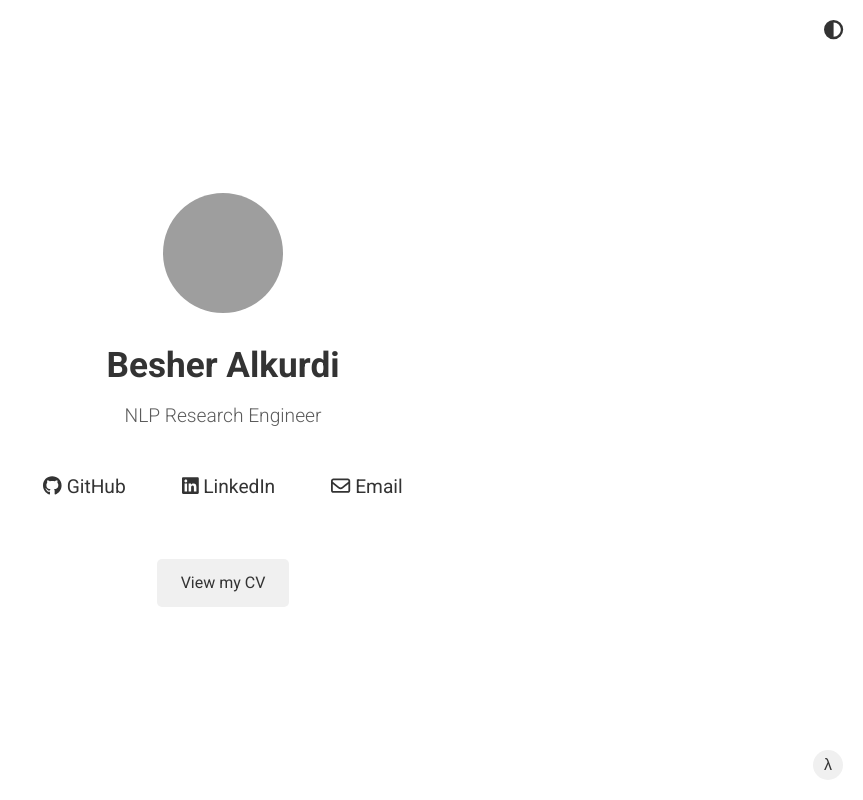
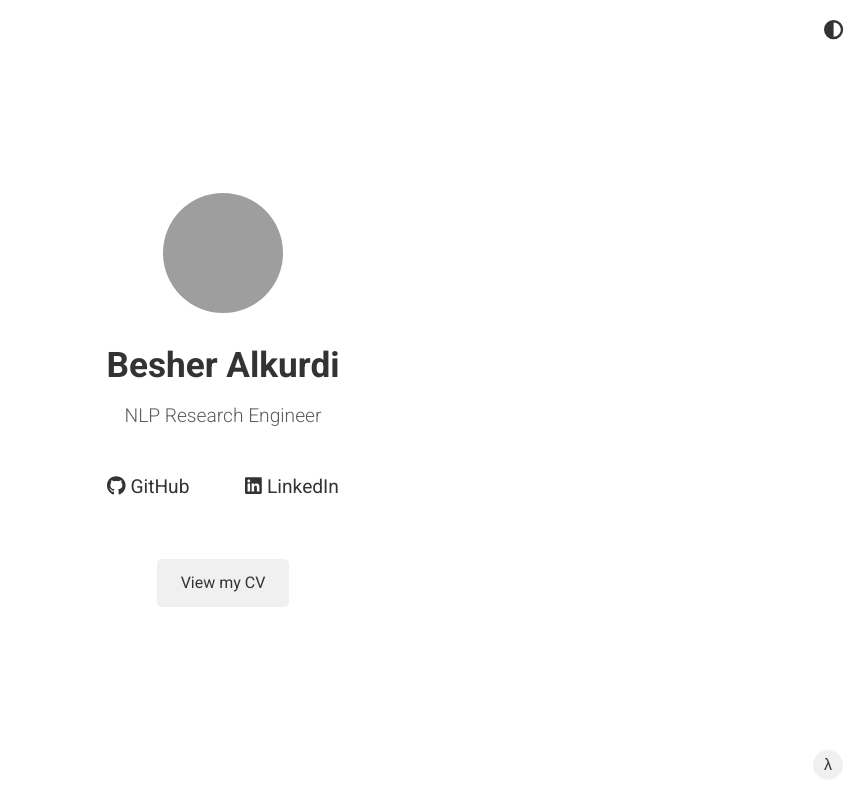
Before and after one commit to mrbesher/mrbesher.github.io, a plain HTML site: page index.html in a window 1280 px wide. Shown: the whole page, without its empty margins (417-1280 px from the left). Drawn offline with Linux system fonts and the light colour scheme; grey boxes are pictures that could not be loaded.

Commit message:
Remove email

```diff
--- a/index.html
+++ b/index.html
@@ -200,9 +200,6 @@
                 <a href="https://www.linkedin.com/in/mrbesher" target="_blank"
                     ><i class="fab fa-linkedin"></i> LinkedIn</a
                 >
-                <a href="mailto:mrbesheralkurdi@outlook.com"
-                    ><i class="far fa-envelope"></i> Email</a
-                >
             </div>
 
             <a href="/cv" class="cv-link">View my CV</a>
```
